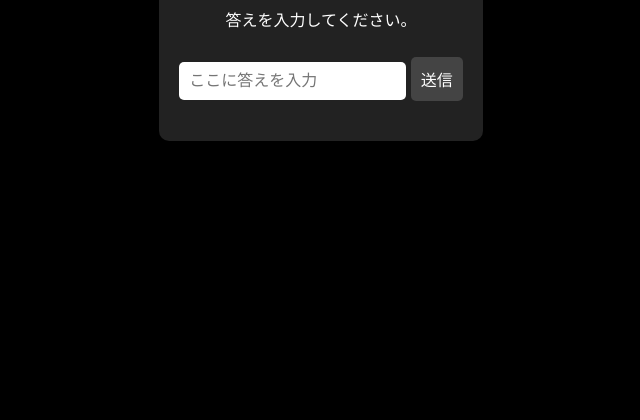
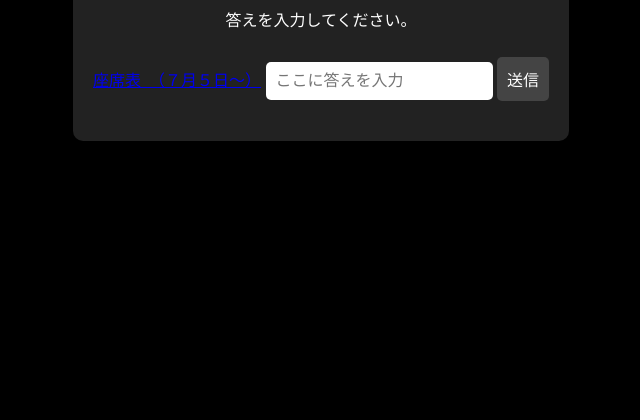
Before and after one commit to ArashiYoshioka/3-A_class_nazo, a plain HTML site: page index.html in a window 1280 px wide. Shown: the part 380-800 px from the top of the page, without its empty margins (319-959 px from the left). Drawn offline with Linux system fonts and the light colour scheme.

Commit message:
Update index.html

```diff
--- a/index.html
+++ b/index.html
@@ -10,6 +10,7 @@
     <div class="container">
         <h1>3-A 最終問題</h1>
         <p>答えを入力してください。</p>
+        <a href= "https://arashiyoshioka.github.io/3-A-zaseki/" >座席表　（７月５日～）</a>
         <input type="text" id="answerInput" placeholder="ここに答えを入力">
         <button onclick="checkAnswer()">送信</button>
         <p id="result"></p>
```
